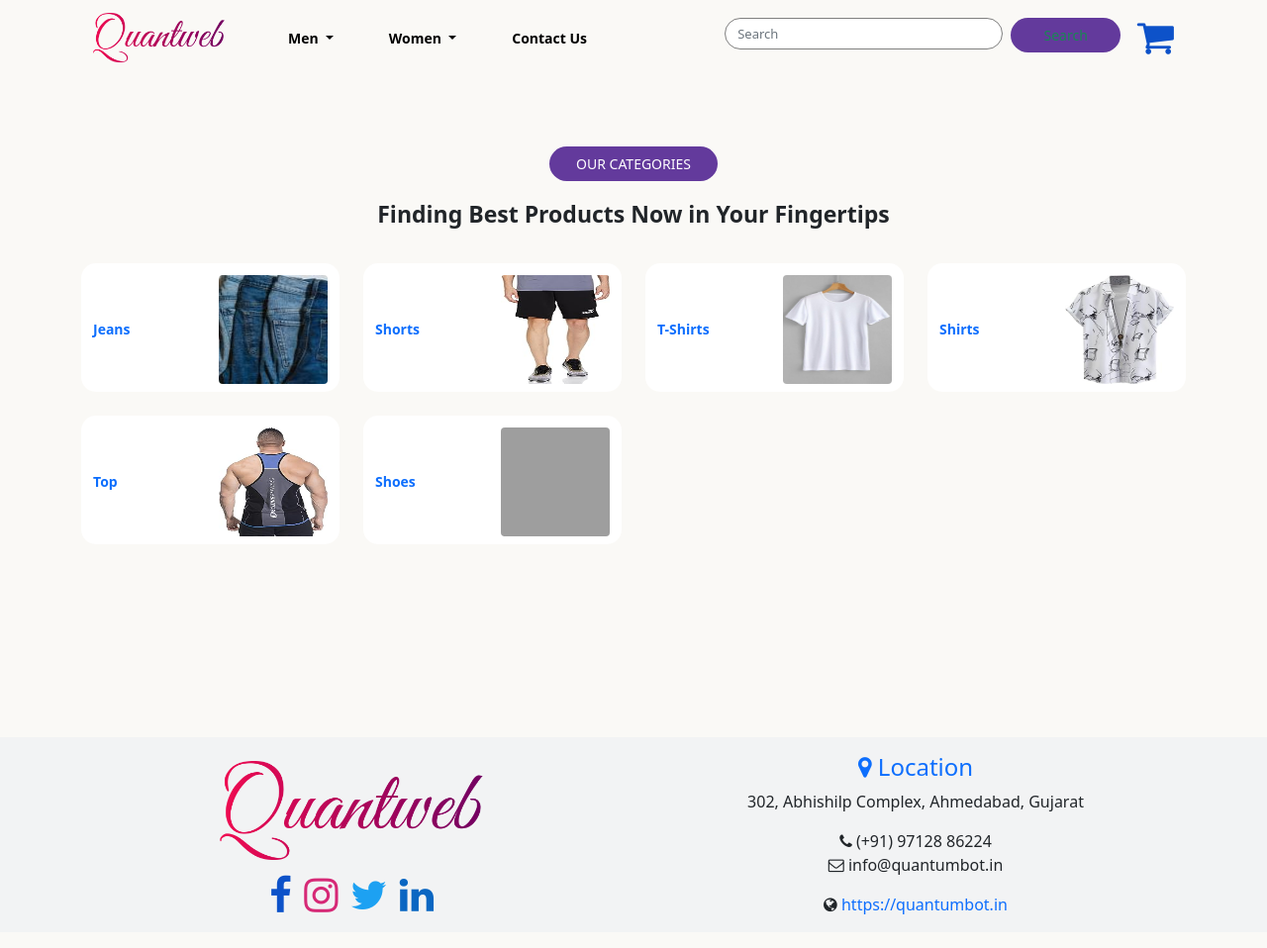
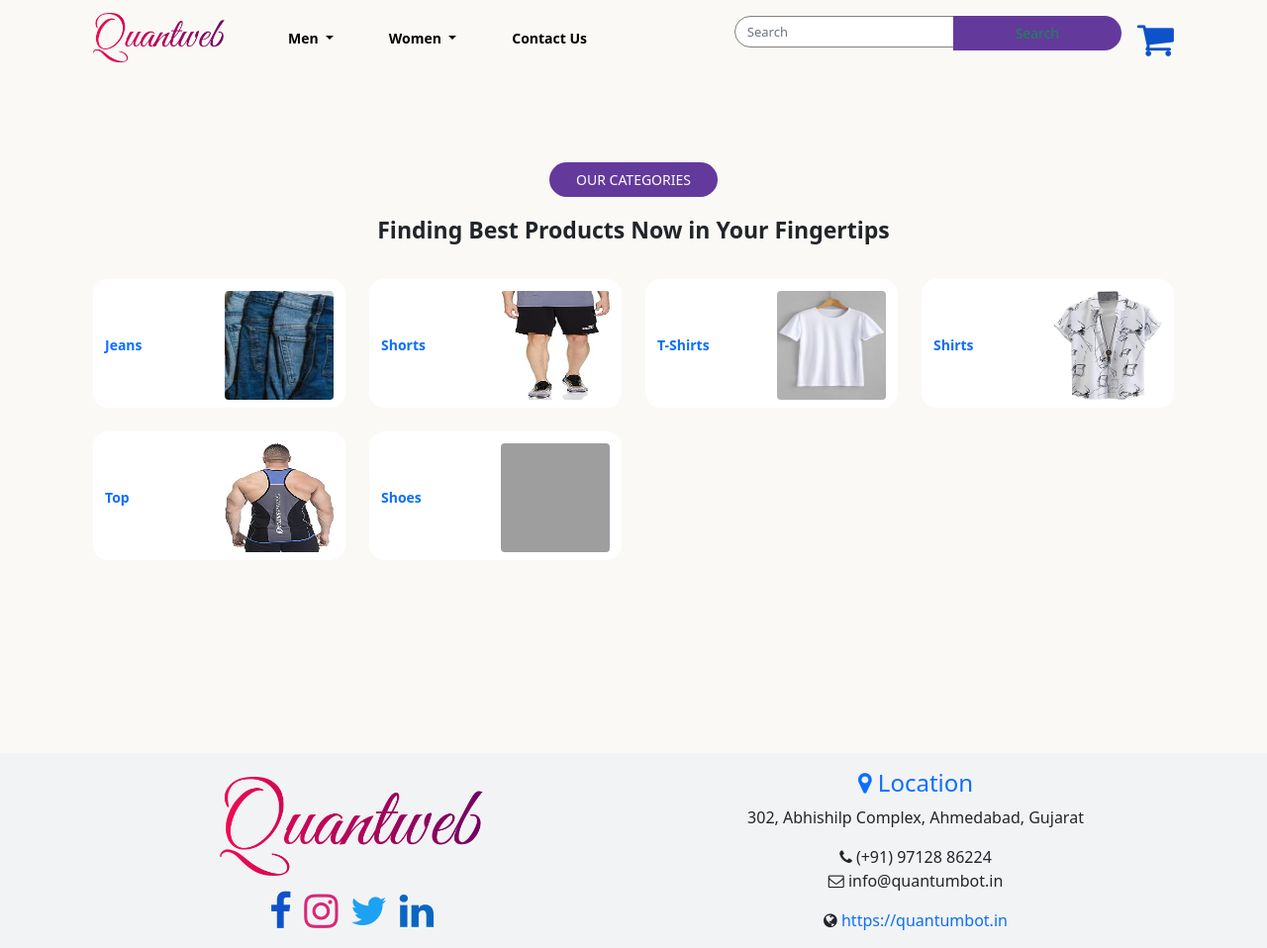
Before and after one commit to MangleshQB/Back_Front_TeleBot, a Django app: page / in a window 1280 px wide. Shown: the whole page at 99% size. Before the commit the page ends 924 px from the top, so only its background shows below. Run offline with Django 4.2, Linux system fonts and the light colour scheme; data comes from the database, SQL or seed files in the repository; grey boxes are pictures that could not be loaded.

Commit message:
Latest Code

```diff
--- a/Cart/views.py
+++ b/Cart/views.py
@@ -1,3 +1,9 @@
 from django.shortcuts import render
 
 # Create your views here.
+# class Cart(View):
+#     def get(self , request):
+#         ids = list(request.session.get('cart').keys())
+#         products = pro.get_products_by_id(ids)
+#         print(products)
+#         return render(request , 'cart.html' , {'products' : products} )
--- a/Categories/views.py
+++ b/Categories/views.py
@@ -1,6 +1,6 @@
 from django.db.models import Q
 from django.http import JsonResponse
-from django.shortcuts import render
+from django.shortcuts import render, redirect
 from django.views.decorators.csrf import csrf_exempt
 from django.views.generic import ListView
 from rest_framework.viewsets import ModelViewSet
@@ -44,10 +44,9 @@ def Products(request, id):
     ctx = {}
     product = products.objects.filter(category=id)
     ctx['data'] = product
-    print(ctx)
+    # print(ctx)
     # ctx['category'] = "Jeans"
     ctx['category'] = category.objects.get(id=id)
-    # print(ctx)
     return render(request, 'products.html', ctx)
     return render(request, 'navbar.html', ctx)
 
@@ -55,9 +54,4 @@ def Product_Details(request, id):
     ctx = {}
     product = products.objects.filter(id=id)
     ctx['data'] = product
-    # print(ctx)
-    # ctx['category'] = category.objects.get(id=id)
-    # ctx['category'] = "Jeans"
-    # ctx['category'] = category.objects.get(id=id)
-    # return JsonResponse({'data': 'ctx'})
     return render(request, 'product_details.html', ctx)
--- a/Custom_User/views.py
+++ b/Custom_User/views.py
@@ -1,4 +1,5 @@
 from django.shortcuts import render
+from django.views import View
 from rest_framework import status
 from rest_framework.views import APIView
 from rest_framework.viewsets import ModelViewSet
@@ -38,6 +39,3 @@ def Login(request):
         {"errors": "Invalid credentials"},
         status=400,
     )
-from django.shortcuts import render
-
-# Create your views here.
--- a/Main_File/urls.py
+++ b/Main_File/urls.py
@@ -35,7 +35,6 @@ urlpatterns = [
     path('', Home, name='Home'),
     path('product/<int:id>', Products, name='Product'),
     path('product/product_details/<int:id>', Product_Details, name='Product'),
-    # path('prod/', Products, name='Product')
 ]
 urlpatterns += static(settings.MEDIA_URL, document_root=settings.MEDIA_ROOT)
 urlpatterns += static(settings.STATIC_URL, document_root=settings.STATIC_ROOT)
--- a/templates/base.html
+++ b/templates/base.html
@@ -9,14 +9,15 @@
     <link href="https://cdn.jsdelivr.net/npm/bootstrap@5.0.2/dist/css/bootstrap.min.css" rel="stylesheet" integrity="sha384-EVSTQN3/azprG1Anm3QDgpJLIm9Nao0Yz1ztcQTwFspd3yD65VohhpuuCOmLASjC" crossorigin="anonymous">
     <script src="https://cdn.jsdelivr.net/npm/bootstrap@5.0.2/dist/js/bootstrap.bundle.min.js" integrity="sha384-MrcW6ZMFYlzcLA8Nl+NtUVF0sA7MsXsP1UyJoMp4YLEuNSfAP+JcXn/tWtIaxVXM" crossorigin="anonymous"></script>
     <link href="{%static 'css/index.css'%}" rel="stylesheet">
-<!--    <link rel="stylesheet" href="https://cdnjs.cloudflare.com/ajax/libs/font-awesome/4.7.0/css/font-awesome.min.css">-->
 </head>
 <body>
-    {%include 'navbar.html'%}
+    {% include 'navbar.html' %}
 
-    {%block content%}
-    {%endblock%}
+    <div class="container mt-3">
+        {% block content %}
+        {% endblock %}
+    </div>
 
-    {%include 'footer.html'%}
+    {% include 'footer.html' %}
 </body>
 </html>
--- a/templates/navbar.html
+++ b/templates/navbar.html
@@ -1,12 +1,14 @@
 {% load static %}
 <div class="container">
-      <nav class="navbar navbar-expand-lg bg-body-tertiary">
+    <nav class="navbar navbar-expand-md bg-body-tertiary">
         <div class="container-fluid">
-          <a class="navbar-brand" href="http://127.0.0.1:8000/"><img class="mx-auto d-block rounded" src="{% static 'img/qb1.png' %}" class="d-block w-20" height="50"></a>
+            <div class="navbar-brand">
+                <a href="http://127.0.0.1:8000/"><img class="mx-auto d-block rounded" src="{% static 'img/qb1.png' %}" class="d-block w-20" height="50"></a>
+            </div>
             <button class="navbar-toggler" type="button" data-bs-toggle="collapse" data-bs-target="#navbarSupportedContent" aria-controls="navbarSupportedContent" aria-expanded="false" aria-label="Toggle navigation">
                 <span class="navbar-toggler-icon"></span>
             </button>
-          <div class="collapse navbar-collapse" id="navbarSupportedContent">
+            <div class="collapse navbar-collapse justify-content-between" id="navbarSupportedContent">
                 <ul class="navbar-nav me-auto mb-2 mb-lg-0">
                     <li class="nav-item dropdown">
                         <a class="nav-link dropdown-toggle" href="#" role="button" data-bs-toggle="dropdown" aria-expanded="false">
@@ -32,10 +34,12 @@
                         <a class="nav-link active" aria-current="page" href="https://quantumbot.in/contact-us/">Contact Us</a>
                     </li>
                 </ul>
-            <form class="d-flex" role="search">
-              <input class="form-control me-2" style="border: 1px solid gray" type="search" placeholder="Search" aria-label="Search">
-              <button class="btn btn-outline-success" type="submit">Search</button>&nbsp;&nbsp;&nbsp;&nbsp;
-              <i class="fa fa-shopping-cart" aria-hidden="true" style="font-size:40px; color:#0d52c9"></i>
+                <form class="d-flex">
+                    <div class="input-group">
+                        <input class="form-control" style="border: 1px solid gray" type="search" placeholder="Search" aria-label="Search">
+                        <button class="btn btn-outline-success" type="submit">Search</button>
+                    </div>
+                    <i class="fa fa-shopping-cart ms-3 mt-1" aria-hidden="true" style="font-size:40px; color:#0d52c9"></i>
                 </form>
             </div>
         </div>
--- a/templates/product_details.html
+++ b/templates/product_details.html
@@ -57,9 +57,10 @@
                 </div>
             </div>
             <br>
-            <div class="col">
+            <form action="/" method="POST">
+              <input type="text" value="{{product.id}}">
                 <button type="button" class="btn btn-primary" style="padding: 13px 25px 9px 25px; background-color: #ff3e6c; border: 1px solid #ff3e6c"><h5>ADD TO CART</h5></button>
-            </div>
+            </form>
             <hr style="color: 2px lightgray;">
 
             <h6><b>DELIVERY OPTIONS</b></h6>
```
Also changed, not shown: Categories/models.py (+23 -0 lines), static/js/cart.js (added, +53 -0 lines), Custom_User/models.py (line endings or trailing spaces). Lines whose indentation alone changed are shown as unchanged.
